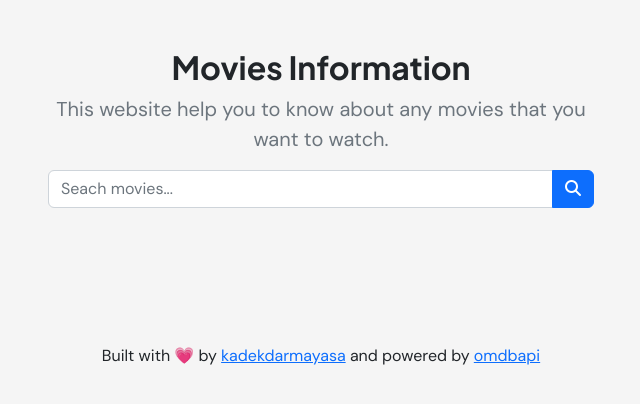
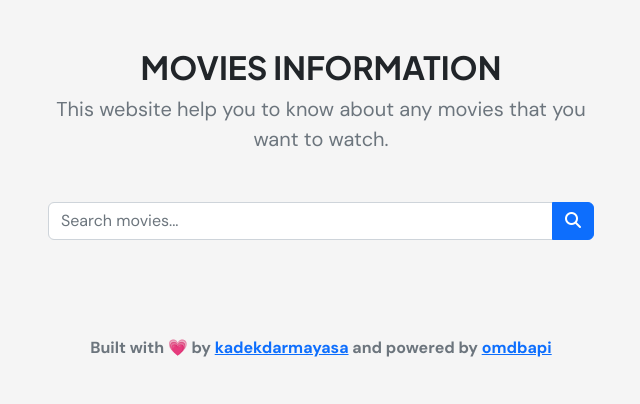
Before and after one commit to kadekdarmayasa/movies-information, a plain HTML site: page index.html in a window 1280 px wide. Shown: the whole page, without its empty margins (319-959 px from the left). Drawn offline with nearby package versions, Linux system fonts and the light colour scheme.

Commit message:
Change case of title to uppercase

```diff
--- a/index.html
+++ b/index.html
@@ -23,11 +23,12 @@
   <div class="container">
     <div class="mt-5 row text-center justify-content-center">
       <div class="col-md-6">
-        <h1 class="fs-2 fw-bold">Movies Information</h1>
-        <p class="fs-5 fw-regular text-muted">This website help you to know about any movies that you want to watch.
+        <h1 class="fs-2 text-uppercase fw-bold">Movies Information</h1>
+        <p class="fs-5 fw-light text-muted">This website help you to know about any movies that you want to
+          watch.
         </p>
-        <div class="input-group mb-3">
-          <input type="text" class="form-control fw-regular searchValue" placeholder="Seach movies...">
+        <div class="input-group mb-3 mt-5">
+          <input type="text" class="form-control fw-regular searchValue" placeholder="Search movies...">
           <button class="btn btn-primary search" type="button" id="button-addon2">
             <i class="fa-solid fa-magnifying-glass"></i>
           </button>
@@ -52,7 +53,7 @@
 
   <!-- Movies Container -->
   <div class="container">
-    <div class="row justify-content-center my-5" id="card-container">
+    <div class="row justify-content-center mt-2 mb-5" id="card-container">
     </div>
   </div>
   <!-- Movies Container -->
@@ -72,7 +73,7 @@
   <footer>
     <div class="container">
       <div class="row">
-        <p class="fw-regular text-center">Built with 💗 by <a href="https://github.com/kadekdarmayasa"
+        <p class="text-muted fw-semibold text-center">Built with 💗 by <a href="https://github.com/kadekdarmayasa"
             target="_blank">kadekdarmayasa</a> and powered by <a href="http://www.omdbapi.com/"
             target="_blank">omdbapi</a></p>
       </div>
```
